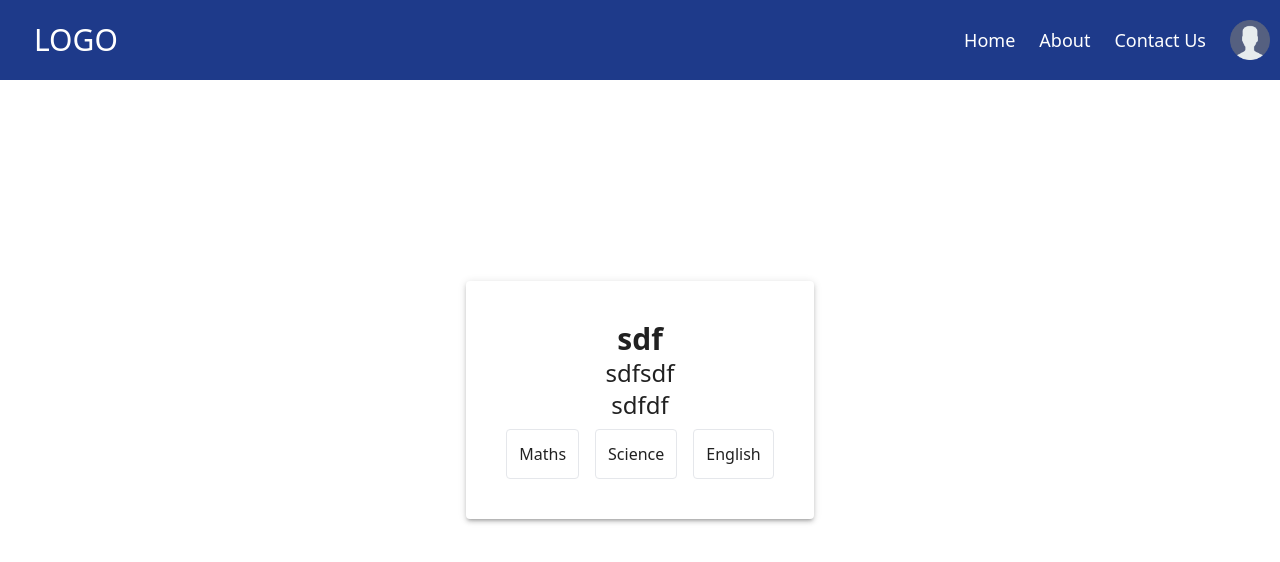
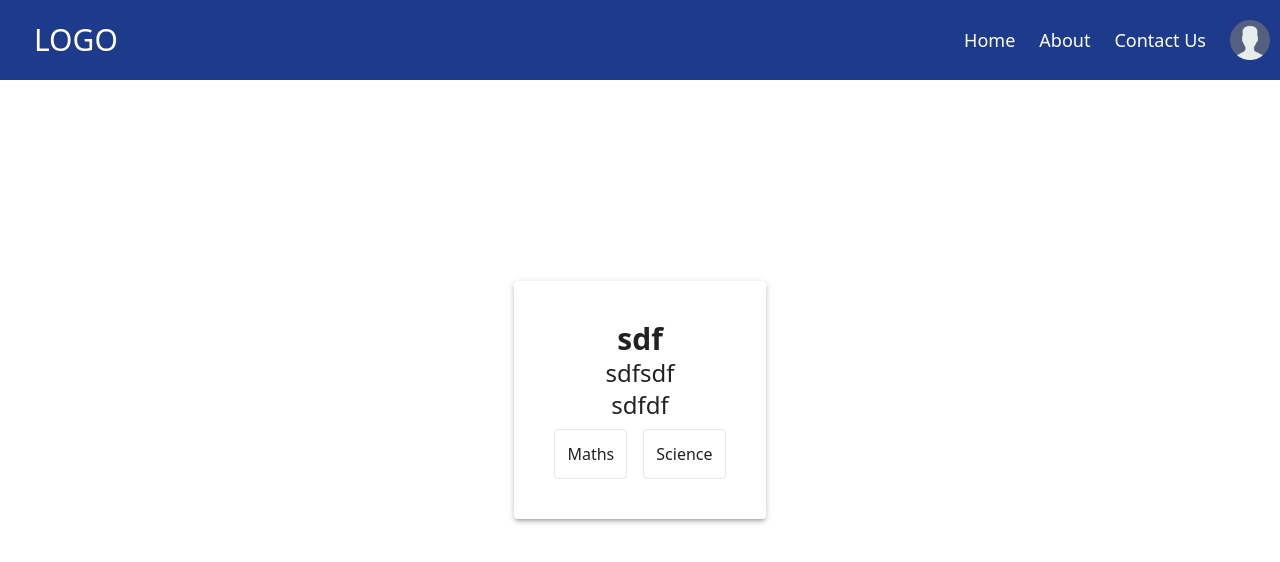
Before and after one commit to Revision-60/React, a React (Create React App) app: page / in a window 1280 px wide. Shown: the top 562 px of the page. Built offline with nearby package versions, Linux system fonts and the light colour scheme.

Commit message:
Subject Loop

```diff
--- a/src/components/Student/Student.tsx
+++ b/src/components/Student/Student.tsx
@@ -19,9 +19,9 @@ export default class Student extends Component<StudentProps, StudentState> {
         <h2 className="text-2xl">{this.props.name}</h2>
         <p className="text-2xl">{this.props.address}</p>
         <div className="flex gap-4 mt-2">
-          <span className="p-3 border rounded">{this.props.subjects[0]}</span>
-          <span className="p-3 border rounded">Science</span>
-          <span className="p-3 border rounded">English</span>
+          {this.props.subjects.map((sub) => (
+            <span className="p-3 border rounded">{sub}</span>
+          ))}
         </div>
       </Paper>
     );
```
